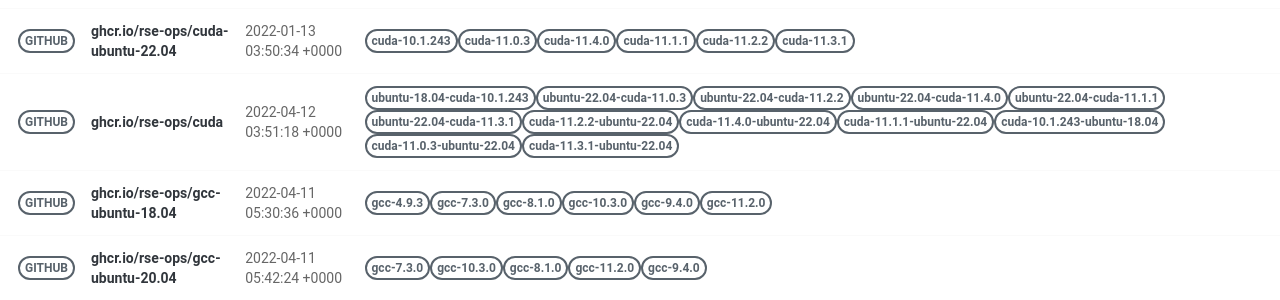
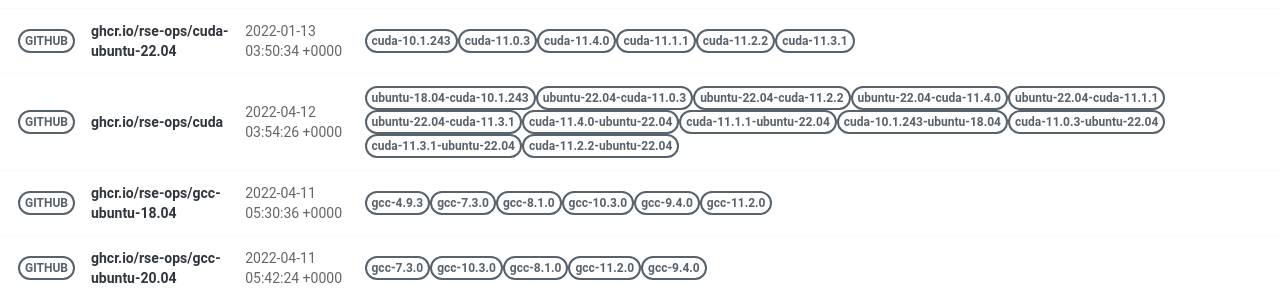
Before and after one commit to rse-ops/docker-images, a Jekyll site: the page built from pages/index.md, in a window 1280 px wide. Shown: the part 421-721 px from the top of the page. Built offline with Jekyll 4.4.1, drawn with Linux system fonts in a browser that asks for light colours; nearby versions of some CDN libraries.

Commit message:
Automated push to update library 2022-04-12

```diff
--- a/_library/ghcr.io-rse-ops-cuda.md
+++ b/_library/ghcr.io-rse-ops-cuda.md
@@ -1,7 +1,7 @@
 ---
 layout: container
 name: ghcr.io/rse-ops/cuda
-updated_at: 2022-04-12 03:51:18.338251
+updated_at: 2022-04-12 03:54:26.349283
 
 
 container_url: https://github.com/orgs/rse-ops/packages/container/package/cuda
```
Also changed, not shown: other parts of _library/ghcr.io-rse-ops-cuda.md (+3 -3 lines).
